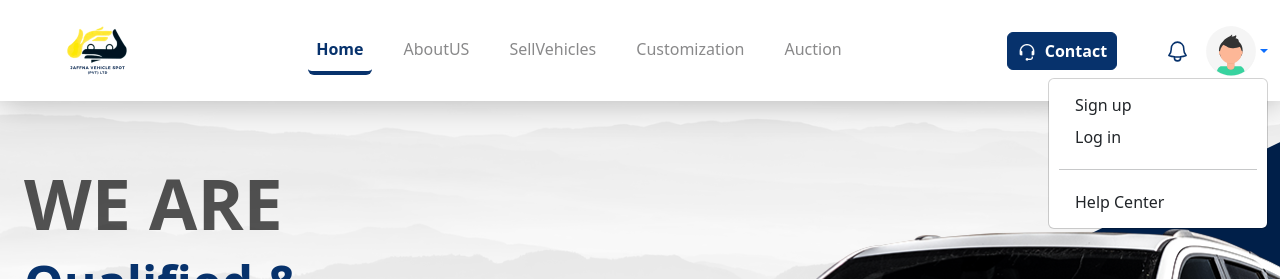
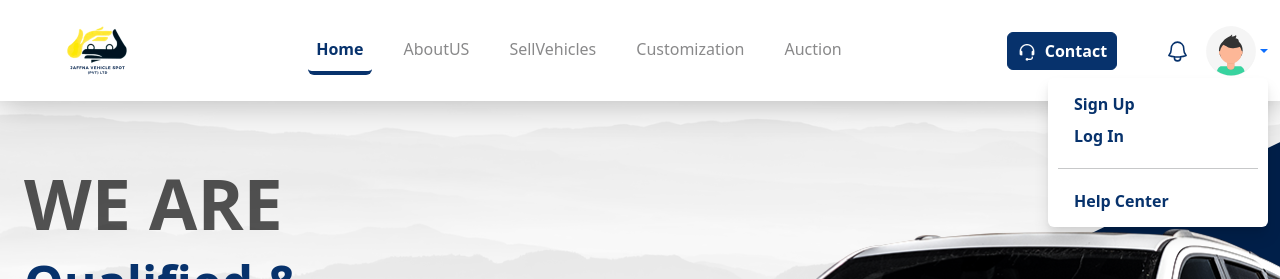
Before and after one commit to Powsihan/JVS-Project-Frontend, a Next.js app: page /home in a window 1280 px wide. Both pictures are taken after a click on the button 1236 px from the left and 50 px from the top of the page. Shown: the top 279 px of the page. Built offline with nearby package versions, Linux system fonts and the light colour scheme.

Commit message:
Some chnages

```diff
--- a/src/layouts/Navbar.js
+++ b/src/layouts/Navbar.js
@@ -116,13 +116,11 @@ const Navbar = () => {
                 aria-labelledby="navbarDropdownMenuAvatar"
               >
                 <li>
-                  <a className="dropdown-item" >
-                    Sign up
-                  </a>
+                  <a className="dropdown-item">Sign Up</a>
                 </li>
                 <li>
                   <a className="dropdown-item" onClick={() => LoginViewModal()}>
-                    Log in
+                    Log In
                   </a>
                 </li>
                 <hr />
@@ -136,7 +134,10 @@ const Navbar = () => {
           </div>
         </div>
       </nav>
-      <SignUpModal show={showLoginView} onHide={() => setShowLoginView(false)} />
+      <SignUpModal
+        show={showLoginView}
+        onHide={() => setShowLoginView(false)}
+      />
     </>
   );
 };
--- a/src/styles/navbar.css
+++ b/src/styles/navbar.css
@@ -33,6 +33,14 @@
 .dropdown-Menu-custom{
     padding: 10px;
     width: 220px;
+    background-color: #fff;
+    border: none;
+    box-shadow: var(--box-shadow);
+}
+
+.dropdown-item{
+    color: var(--primary-color);
+    font-weight: 600;
 }
 
 .dropdown-item:hover{
```
